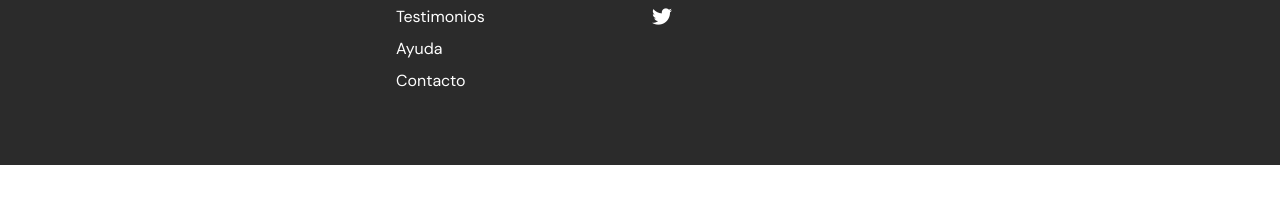
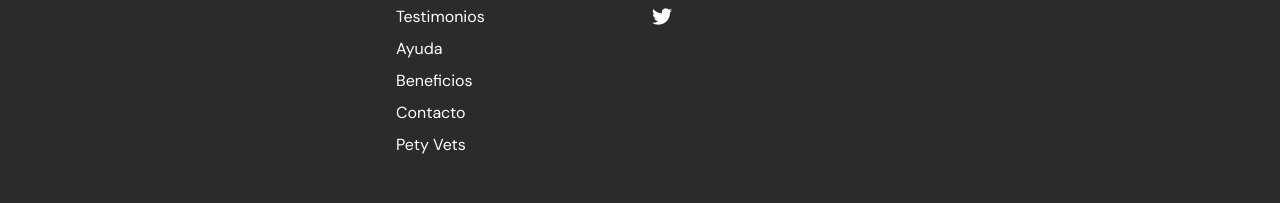
Before and after one commit to gabitozk/pety, a website: page faq.html in a window 1280 px wide. Shown: the part 981-1184 px from the top of the page. Before the commit the page ends 1146 px from the top, so only its background shows below. Drawn offline with nearby package versions, Linux system fonts and the light colour scheme.

Commit message:
Se modificaron los links del footer

```diff
--- a/faq.html
+++ b/faq.html
@@ -186,7 +186,9 @@
             <a href="planes.html">Planes</a>
             <a href="index.html#testimonios">Testimonios</a>
             <a href="faq.html">Ayuda</a>
+            <a href="beneficios.html">Beneficios</a>
             <a href="index.html#contacto">Contacto</a>
+            <a href="veterinarios.html">Pety Vets</a>
           </article>
           <article class="col-sm-12 col-md-3">
             <h4>Redes</h4>
```
Also changed, not shown: index.html (+2 -0 lines), planes.html (+2 -0 lines).
